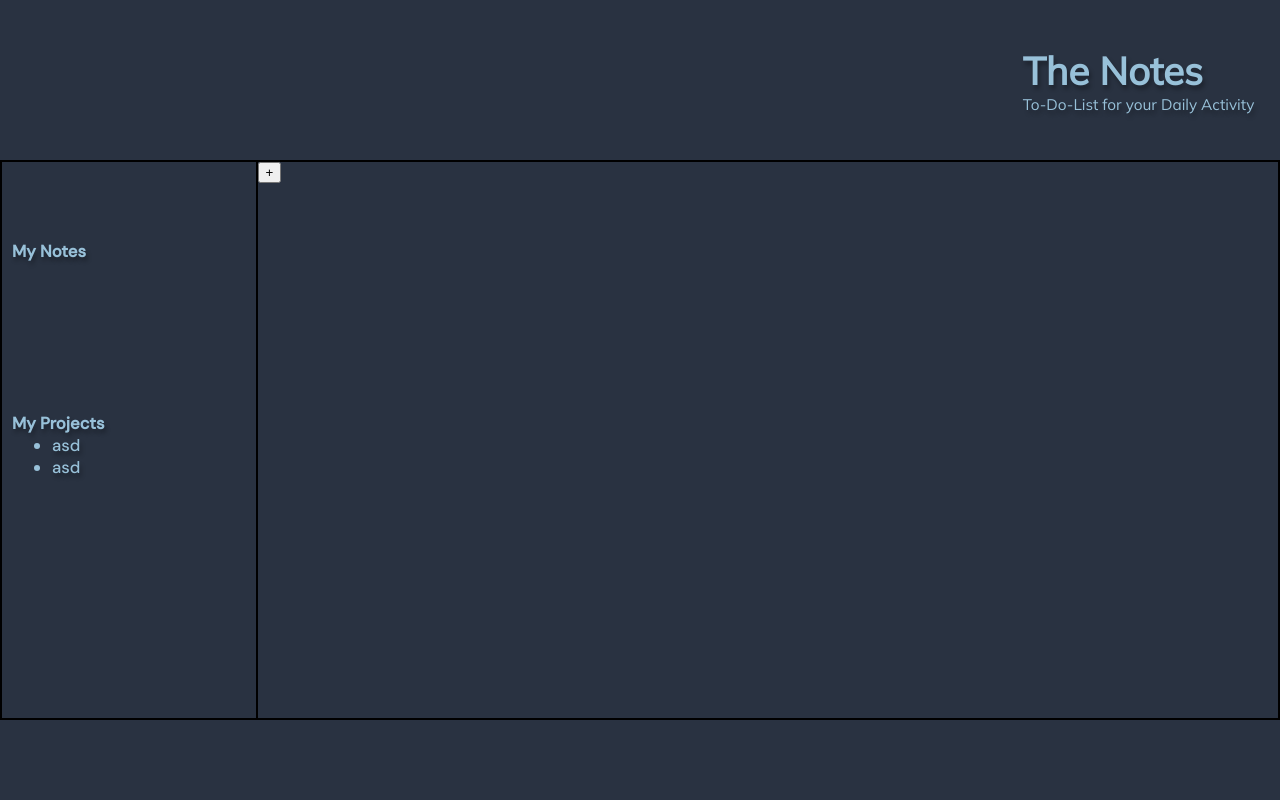
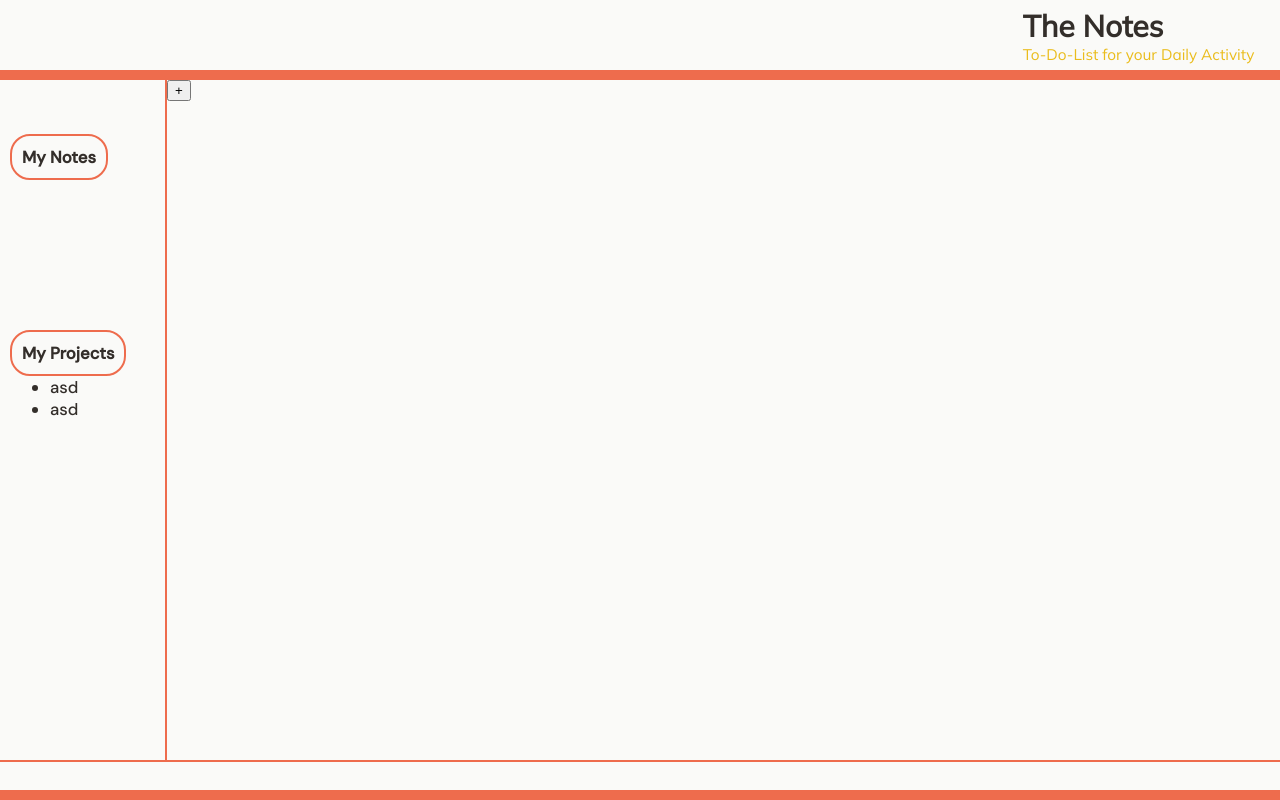
Before and after one commit to kenhardika/To-Do-List, a plain HTML site: page index.html in a window 1280 px wide. Drawn offline with Linux system fonts and the light colour scheme.

Commit message:
update style, change color palette

```diff
--- a/style.css
+++ b/style.css
@@ -4,14 +4,15 @@
 }
 
 :root {
-    --baseColor: #3D5A80;
+    --baseColor: #fafaf8;
     /* --fontColorHeader: #98C1D9; */
-    --lightBlue: #98C1D9;
-    --darkBlue: #293241;
+
+    --fontColor: #eabc1b;
+    --fontBlack: #332e2a;
     --shadowColor: #0000004d;
     --orangeTangerine: #EE6C4D;
 
-    --fontSizeTitle:clamp(30px, 3vw, 3vw);
+    --fontSizeTitle:clamp(30px, 2.2vw, 3vw);
     --fontSizeTitleDesc: clamp(14px, 1.2vw, 1.2vw);
     --fontSizeSidebarNote: clamp(14px, 1.3vw, 1.3vw);
 }
@@ -20,10 +21,11 @@
     display: flex;
     align-items: center;
     justify-content: flex-end;
-    height: 20vh;
-    background-color: var(--darkBlue);
-    color: var(--lightBlue) ;
-    text-shadow: 2px 4px 4px var(--shadowColor);
+    height: 10vh;
+    background-color: var(--baseColor);
+    color: var(--fontColor) ;
+    /* text-shadow: 2px 4px 4px var(--shadowColor); */
+    border-bottom: 10px solid var(--orangeTangerine);
 }
 
 .headerContainer{
@@ -33,6 +35,7 @@
         font-size: var(--fontSizeTitle);
         font-family:'Mulish', sans-serif;
         font-weight: 600;
+        color: var(--fontBlack);
     }
 
     .headerTitleDesc{
@@ -43,25 +46,26 @@
 
 .main{
     display: grid;
-    height: 70vh;
+    height: 85vh;
 
-    grid-template-columns: 0.5fr 1fr 1fr;
+    grid-template-columns: 0.3fr 1fr 1fr;
     grid-template-rows: repeat(3, 1fr);
 
-    border: 1px solid black;
+    /* border: 1px solid black; */
 }
     .sidebar{
         display: flex;
         flex-direction: column;
 
-        background-color: var(--darkBlue);
-        color: var(--lightBlue);
-        text-shadow: 2px 4px 4px #0000004d;
+        background-color: var(--baseColor);
+        color: var(--fontBlack);
+        /* text-shadow: 2px 4px 4px #0000004d; */
         grid-row: 1/4;
-        border: 1px solid black;
+        /* border: 1px solid black; */
         font-family: 'DM Sans', sans-serif;
         font-weight: 600;
         font-size: var(--fontSizeSidebarNote);
+        border-right: 2px solid var(--orangeTangerine);
     }
         .sidebarList{
             display: flex;
@@ -76,14 +80,21 @@
                 height: 150px;
                 font-weight: 200;
                 overflow: hidden;
+
+            }
+
+            .myProjects p, .myNotes p {
+                padding: 10px;
+                border: 2px solid var(--orangeTangerine);
+                border-radius: 20px;
             }
 
 
     .mainbar{
         grid-row: 1/4;
         grid-column: 2/4;
-        border: 1px solid black;
-        background-color: var(--darkBlue);
+        /* border: 1px solid black; */
+        background-color: var(--baseColor   );
 
         display: flex;
         flex-direction: column;
@@ -105,8 +116,10 @@
         }
 
 .footer{
-    background-color: var(--darkBlue);
-    height: 10vh;
+    background-color: var(--baseColor);
+    border-top: 2px solid var(--orangeTangerine);
+    border-bottom: 10px solid var(--orangeTangerine);
+    height: 5vh;
 }
 
 @keyframes fade-in{
```
